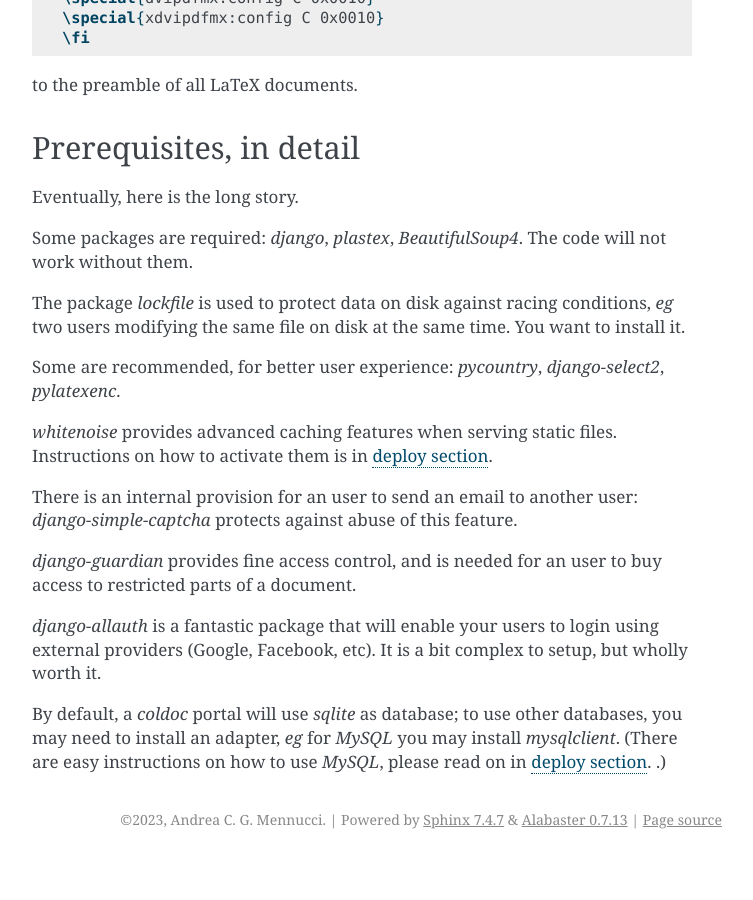
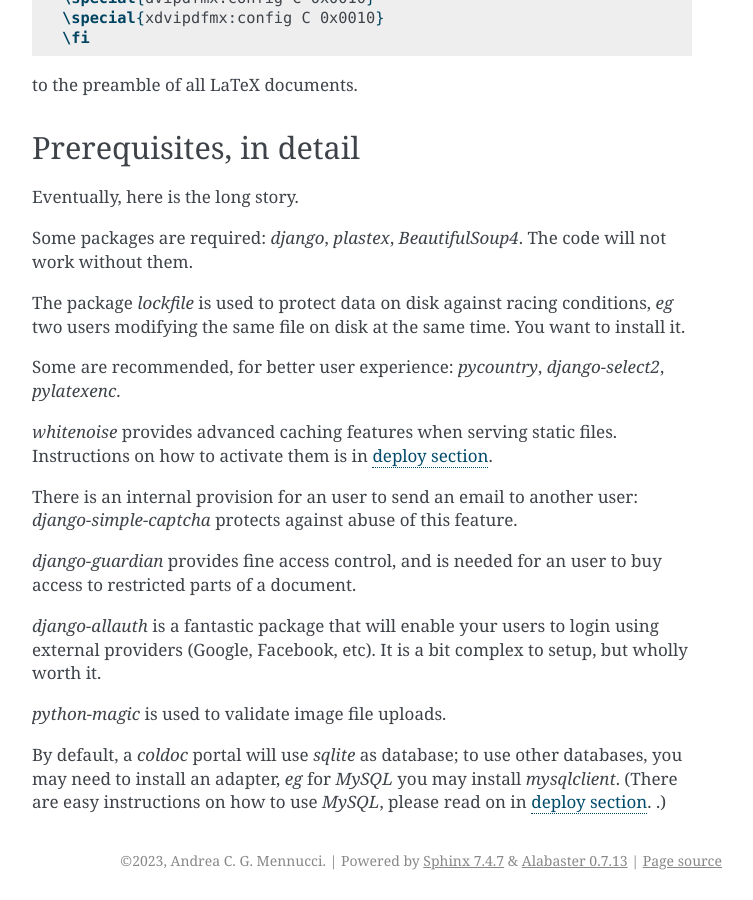
Before and after one commit to mennucc/ColDoc_project, a Sphinx documentation site: the page built from docs/source/install.rst, in a window 1280 px wide and 900 px high, scrolled down 3096 px. Shown: the whole window, without its empty margins (388-1141 px from the left). Built offline with Sphinx 7.4.7, drawn with Linux system fonts in a browser that asks for light colours; before the commit the page ends 3955 px from its top, so only the background shows below that.

Commit message:
add `python-magic` to install docs and prerequisites

```diff
--- a/docs/source/install.rst
+++ b/docs/source/install.rst
@@ -39,7 +39,7 @@ Long story short. To install most of them, you may use
 
 .. code:: shell
 
-	  pip3 install django BeautifulSoup4 pycountry lockfile django-guardian django-allauth django-select2 pylatexenc whitenoise django-simple-captcha
+	  pip3 install django BeautifulSoup4 pycountry lockfile django-guardian django-allauth django-select2 pylatexenc whitenoise django-simple-captcha python-magic
 
 or
 
@@ -184,6 +184,8 @@ is needed for an user to buy access to restricted parts of a document.
 using external providers (Google, Facebook, etc). It is a bit complex
 to setup, but wholly worth it.
 
+`python-magic` is used to validate image file uploads.
+
 By default, a `coldoc` portal will use `sqlite` as database; to use other databases,
 you may need to install an adapter, `eg` for `MySQL` you may install `mysqlclient`.
 (There are easy instructions on how to use `MySQL`, please read on in
--- a/requirements.txt
+++ b/requirements.txt
@@ -9,3 +9,4 @@ django-simple-captcha==0.5.17
 pylatexenc==2.10
 pycountry==22.3.5
 mysqlclient==2.1.1
+python-magic==0.4.27
```
